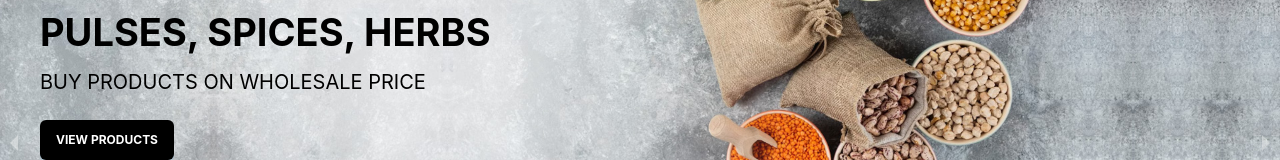
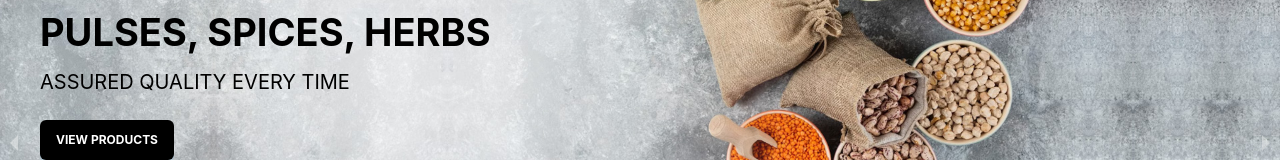
Before and after one commit to chahalinder0007/farmtoyoufresh, a React (Create React App) app: page / in a window 1280 px wide. Shown: the part 305-465 px from the top of the page. Built offline with nearby package versions, Linux system fonts and the light colour scheme.

Commit message:
updated code for the base thing

```diff
--- a/public/index.html
+++ b/public/index.html
@@ -51,6 +51,7 @@
       dataLayer.push(arguments);
     }
     gtag("js", new Date());
+    gtag("ichahal_page", new Date())
 
     gtag("config", "G-772YRVP6KQ");
   </script>
--- a/src/components/blogs/content.ts
+++ b/src/components/blogs/content.ts
@@ -13,7 +13,7 @@ export const list = [
   },
   {
     key: "1",
-    img: "./images/blogs/blog_2/jawan-poster.jpeg",
+    img: "./images/blogs/blog_2/second.png",
     date: "September 11, 2023",
     title: "THE UNSEEN CONNECTION BETWEEN SHAHRUKH KHAN'S 'JAWAN' AND ORGANIC TURMERIC POWDER",
     buttonText: "Read more",
--- a/src/components/homeSlider/content.ts
+++ b/src/components/homeSlider/content.ts
@@ -33,7 +33,7 @@ export const slides = [
     h1Color: "#038D06",
     h2: "Pulses, Spices, Herbs",
     h2Color: "#000000",
-    text: "Buy Products on wholesale price",
+    text: "Assured Quality Every Time",
     textColor: "#000000",
     buttonText: "View Products",
     buttonLink: "products",
```
